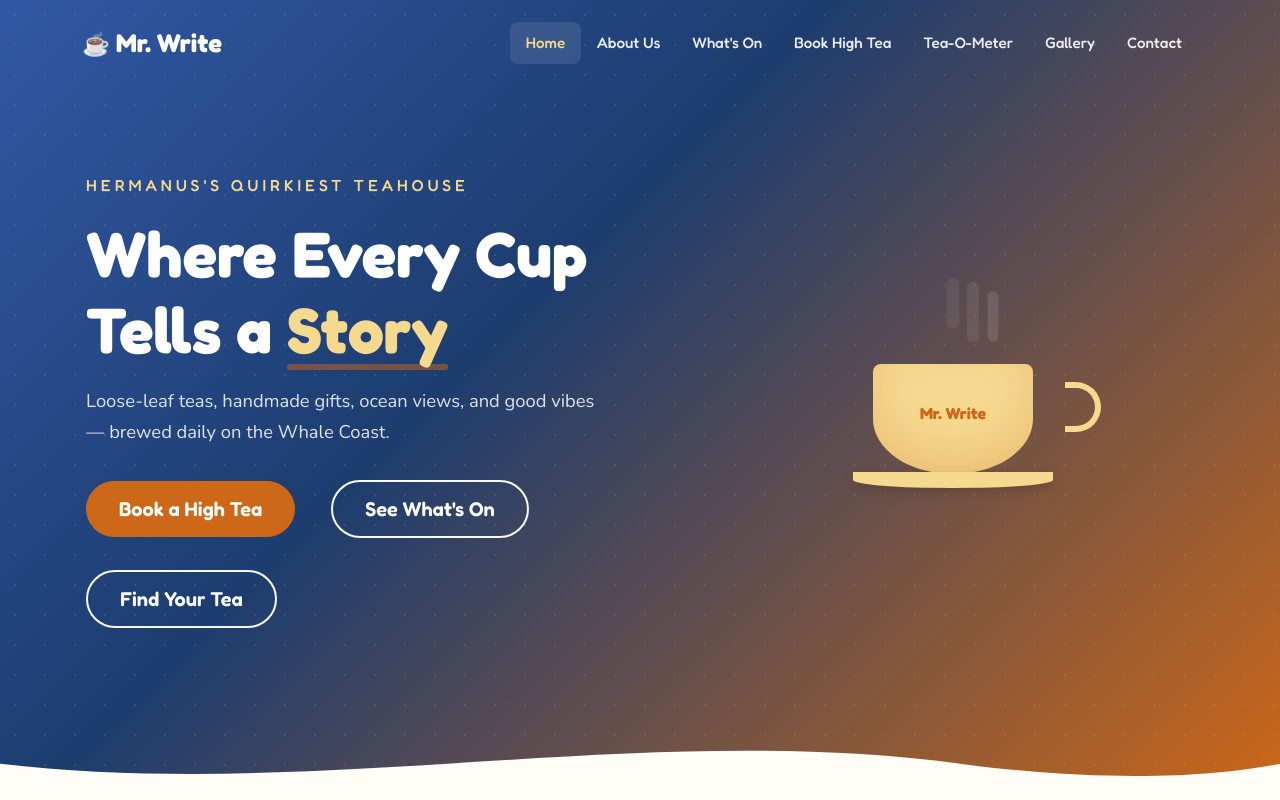
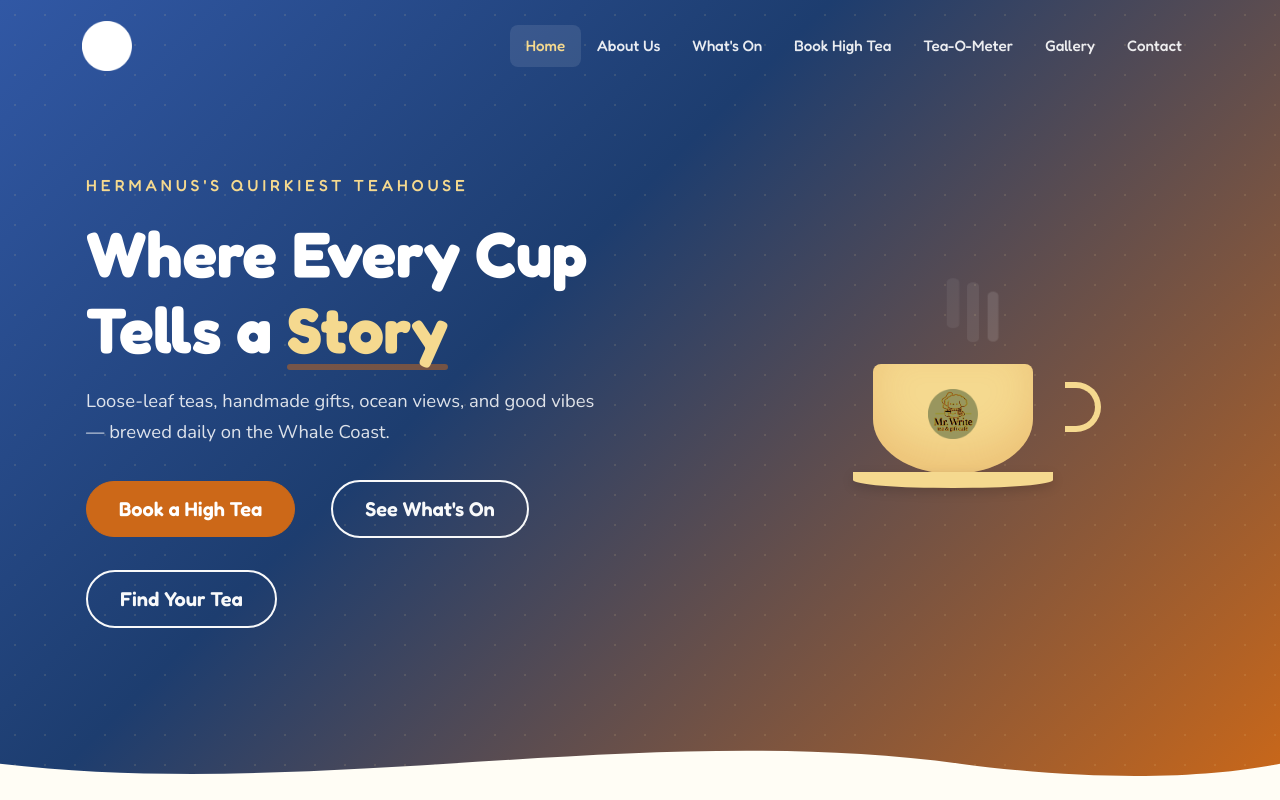
Before and after one commit to SirJeany/mrwrite_teaandgift, a plain HTML site: page index.html in a window 1280 px wide. Shown: the top 800 px of the page. Drawn offline with nearby package versions, Linux system fonts and the light colour scheme.

Commit message:
feat(branding): add logo and favicons to navbar, hero, and footer
- Add favicon link tags (16x16, 32x32, apple-touch-icon, ico) to both pages
- Link site.webmanifest with corrected relative icon paths
- Replace text+emoji navbar brand with 512px logo (max-height: 50px)
- Logo inverts white on transparent navbar, shows original on scroll
- Replace teacup-label text with logo image in hero cup animation
- Replace footer brand text with logo, white-filtered for dark bg
- All paths use relative images/ convention per project structure

```diff
--- a/booking.html
+++ b/booking.html
@@ -16,6 +16,13 @@
   <!-- Bootstrap Icons -->
   <link href="https://cdn.jsdelivr.net/npm/bootstrap-icons@1.11.3/font/bootstrap-icons.min.css" rel="stylesheet" />
 
+  <!-- Favicons -->
+  <link rel="apple-touch-icon" sizes="180x180" href="images/favicon_io/apple-touch-icon.png" />
+  <link rel="icon" type="image/png" sizes="32x32" href="images/favicon_io/favicon-32x32.png" />
+  <link rel="icon" type="image/png" sizes="16x16" href="images/favicon_io/favicon-16x16.png" />
+  <link rel="icon" type="image/x-icon" href="images/favicon_io/favicon.ico" />
+  <link rel="manifest" href="images/favicon_io/site.webmanifest" />
+
   <!-- Custom CSS (shared + booking-specific) -->
   <link rel="stylesheet" href="css/style.css" />
   <link rel="stylesheet" href="css/booking.css" />
@@ -30,7 +37,7 @@
   <nav id="mainNav" class="navbar navbar-expand-lg fixed-top scrolled">
     <div class="container">
       <a class="navbar-brand" href="index.html">
-        <span class="brand-icon">☕</span> Mr. Write
+        <img src="images/Mr_Write_LOGO_512px.png" alt="Mr. Write Tea & Gift Shop Logo" class="navbar-logo" />
       </a>
       <button class="navbar-toggler" type="button" data-bs-toggle="collapse" data-bs-target="#navbarContent"
         aria-controls="navbarContent" aria-expanded="false" aria-label="Toggle navigation">
@@ -286,7 +293,9 @@
     <div class="container">
       <div class="row g-4 align-items-center">
         <div class="col-md-4 text-center text-md-start">
-          <span class="footer-brand"><span class="brand-icon">☕</span> Mr. Write</span>
+          <span class="footer-brand">
+            <img src="images/Mr_Write_LOGO_512px.png" alt="Mr. Write Tea & Gift Shop Logo" class="footer-logo" />
+          </span>
           <p class="footer-tagline">Brewed by the sea.</p>
         </div>
         <div class="col-md-4 text-center">
--- a/css/style.css
+++ b/css/style.css
@@ -151,14 +151,19 @@ img {
   font-weight: 700;
   color: var(--clr-white) !important;
   transition: color var(--transition);
+  display: flex;
+  align-items: center;
 }
 
-.navbar.scrolled .navbar-brand {
-  color: var(--clr-text) !important;
+.navbar-logo {
+  max-height: 50px;
+  width: auto;
+  transition: filter var(--transition), opacity var(--transition);
+  filter: brightness(0) invert(1);
 }
 
-.brand-icon {
-  font-size: 1.4rem;
+.navbar.scrolled .navbar-logo {
+  filter: none;
 }
 
 .nav-link {
@@ -380,12 +385,11 @@ img {
   box-shadow: inset 0 -20px 40px rgba(204, 104, 24, 0.2);
 }
 
-.teacup-label {
-  font-family: var(--ff-heading);
-  font-weight: 700;
-  font-size: 1rem;
-  color: var(--clr-secondary);
+.teacup-logo {
+  max-height: 50px;
+  width: auto;
   margin-top: -10px;
+  filter: sepia(1) saturate(3) hue-rotate(-10deg) brightness(0.6);
 }
 
 .teacup-handle {
@@ -976,10 +980,14 @@ img {
 }
 
 .footer-brand {
-  font-family: var(--ff-heading);
-  font-size: 1.4rem;
-  font-weight: 700;
-  color: var(--clr-primary);
+  display: inline-block;
+}
+
+.footer-logo {
+  max-height: 50px;
+  width: auto;
+  filter: brightness(0) invert(1);
+  opacity: 0.85;
 }
 
 .footer-tagline {
--- a/index.html
+++ b/index.html
@@ -16,6 +16,13 @@
   <!-- Bootstrap Icons -->
   <link href="https://cdn.jsdelivr.net/npm/bootstrap-icons@1.11.3/font/bootstrap-icons.min.css" rel="stylesheet" />
 
+  <!-- Favicons -->
+  <link rel="apple-touch-icon" sizes="180x180" href="images/favicon_io/apple-touch-icon.png" />
+  <link rel="icon" type="image/png" sizes="32x32" href="images/favicon_io/favicon-32x32.png" />
+  <link rel="icon" type="image/png" sizes="16x16" href="images/favicon_io/favicon-16x16.png" />
+  <link rel="icon" type="image/x-icon" href="images/favicon_io/favicon.ico" />
+  <link rel="manifest" href="images/favicon_io/site.webmanifest" />
+
   <!-- Custom CSS -->
   <link rel="stylesheet" href="css/style.css" />
 
@@ -29,7 +36,7 @@
   <nav id="mainNav" class="navbar navbar-expand-lg fixed-top">
     <div class="container">
       <a class="navbar-brand" href="#">
-        <span class="brand-icon">☕</span> Mr. Write
+        <img src="images/Mr_Write_LOGO_512px.png" alt="Mr. Write Tea & Gift Shop Logo" class="navbar-logo" />
       </a>
       <button class="navbar-toggler" type="button" data-bs-toggle="collapse" data-bs-target="#navbarContent"
         aria-controls="navbarContent" aria-expanded="false" aria-label="Toggle navigation">
@@ -88,7 +95,7 @@
             </div>
             <div class="teacup">
               <div class="teacup-body">
-                <span class="teacup-label">Mr. Write</span>
+                <img src="images/Mr_Write_LOGO_512px.png" alt="Mr. Write" class="teacup-logo" />
               </div>
               <div class="teacup-handle"></div>
               <div class="teacup-saucer"></div>
@@ -504,7 +511,9 @@
     <div class="container">
       <div class="row g-4 align-items-center">
         <div class="col-md-4 text-center text-md-start">
-          <span class="footer-brand"><span class="brand-icon">☕</span> Mr. Write</span>
+          <span class="footer-brand">
+            <img src="images/Mr_Write_LOGO_512px.png" alt="Mr. Write Tea & Gift Shop Logo" class="footer-logo" />
+          </span>
           <p class="footer-tagline">Brewed by the sea.</p>
         </div>
         <div class="col-md-4 text-center">
```
Also changed, not shown: images/Mr_Write_LOGO_512px.png (added), images/favicon_io/android-chrome-192x192.png (added), images/favicon_io/android-chrome-512x512.png (added), images/favicon_io/apple-touch-icon.png (added), images/favicon_io/favicon-16x16.png (added), images/favicon_io/favicon-32x32.png (added), images/favicon_io/favicon.ico (added), images/favicon_io/site.webmanifest (added), 1 other file.
